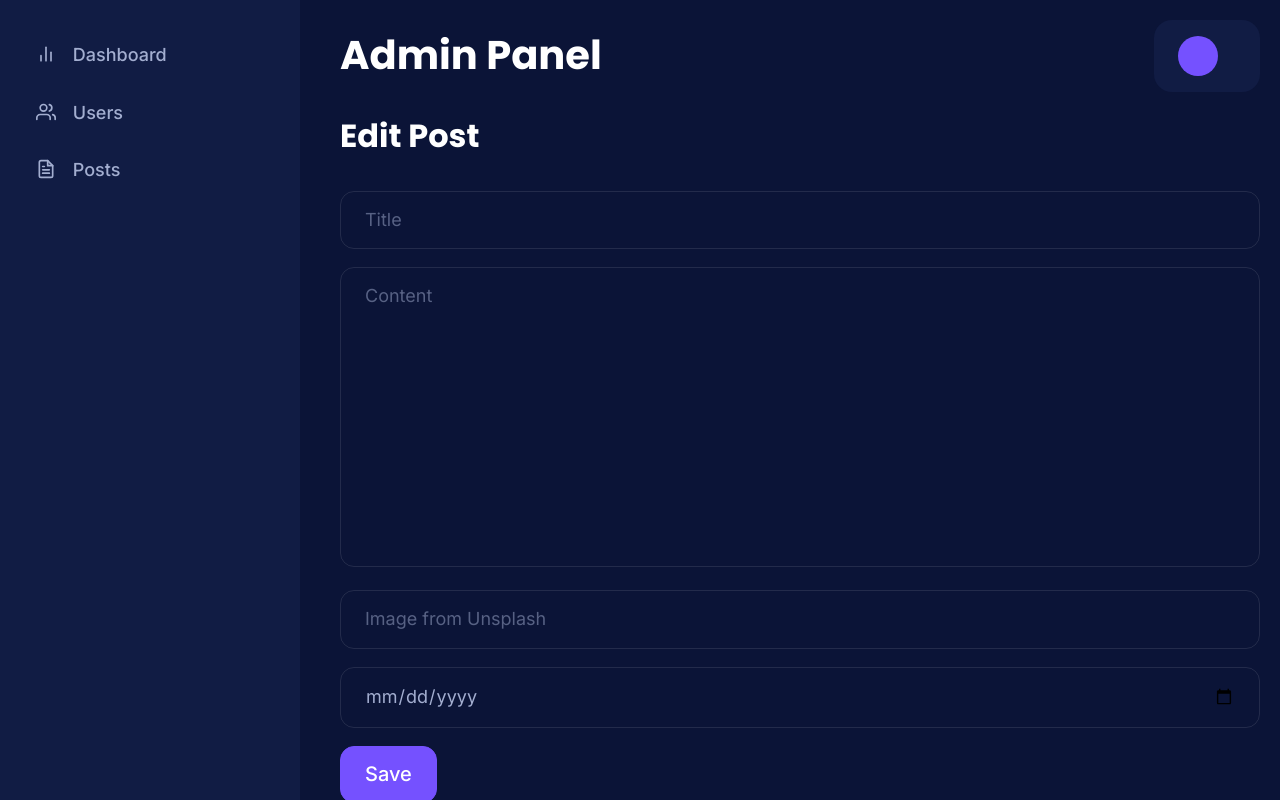
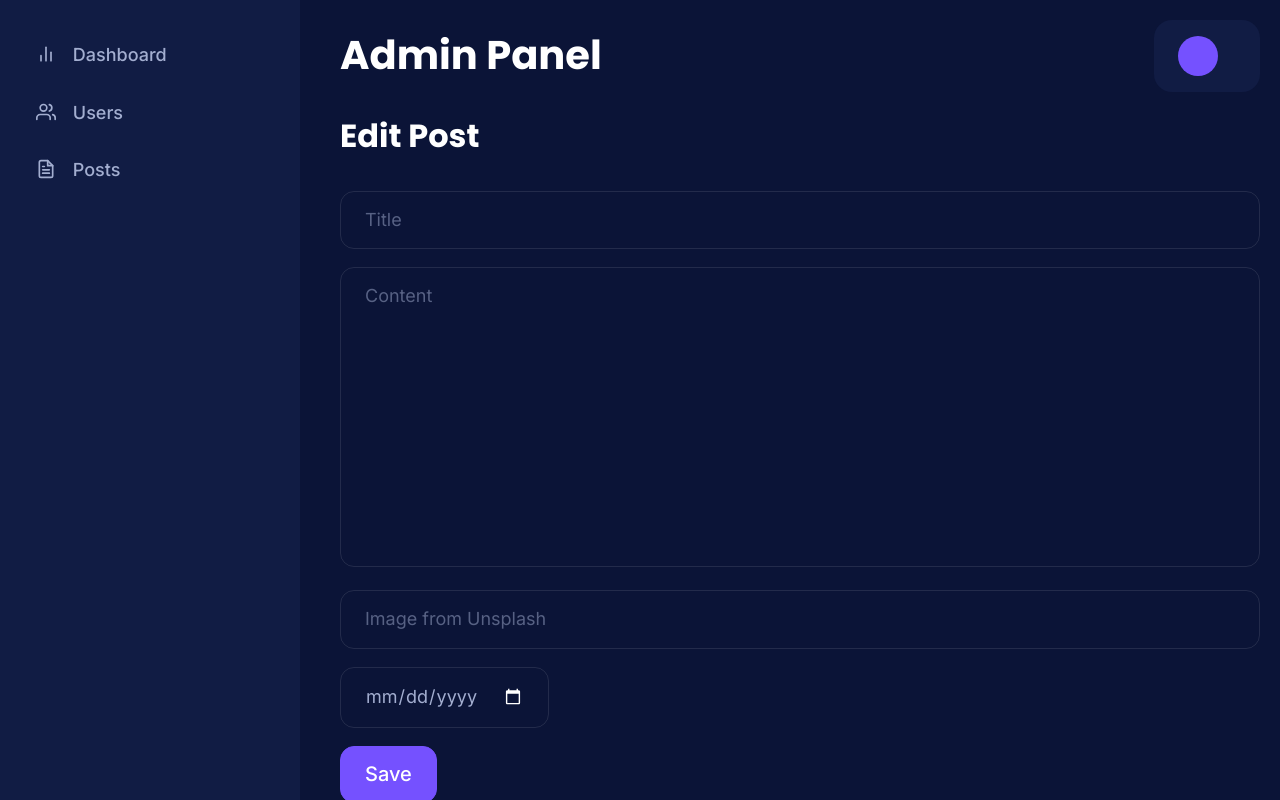
Before and after one commit to danielavornic/ebs-dashboard, a React (Create React App) app: page /posts/1 in a window 1280 px wide. Built offline with nearby package versions, Linux system fonts and the light colour scheme; no server answers; sample sign-in values are in the browser's storage.

Commit message:
update color and size of date input in PostForm

```diff
--- a/src/features/posts/components/PostForm.tsx
+++ b/src/features/posts/components/PostForm.tsx
@@ -107,7 +107,7 @@ const PostForm = ({ post: data, postAction }: Props) => {
           placeholder='Date'
           name='date'
           id='date'
-          width='full'
+          width='auto'
           value={date}
           onChange={handleChange}
         />
--- a/src/styles/components/Input.scss
+++ b/src/styles/components/Input.scss
@@ -40,6 +40,10 @@
     }
   }
 
+  &--date {
+    color-scheme: dark;
+  }
+
   &::placeholder {
     color: $light-grey-blue;
     opacity: 0.5;
```
